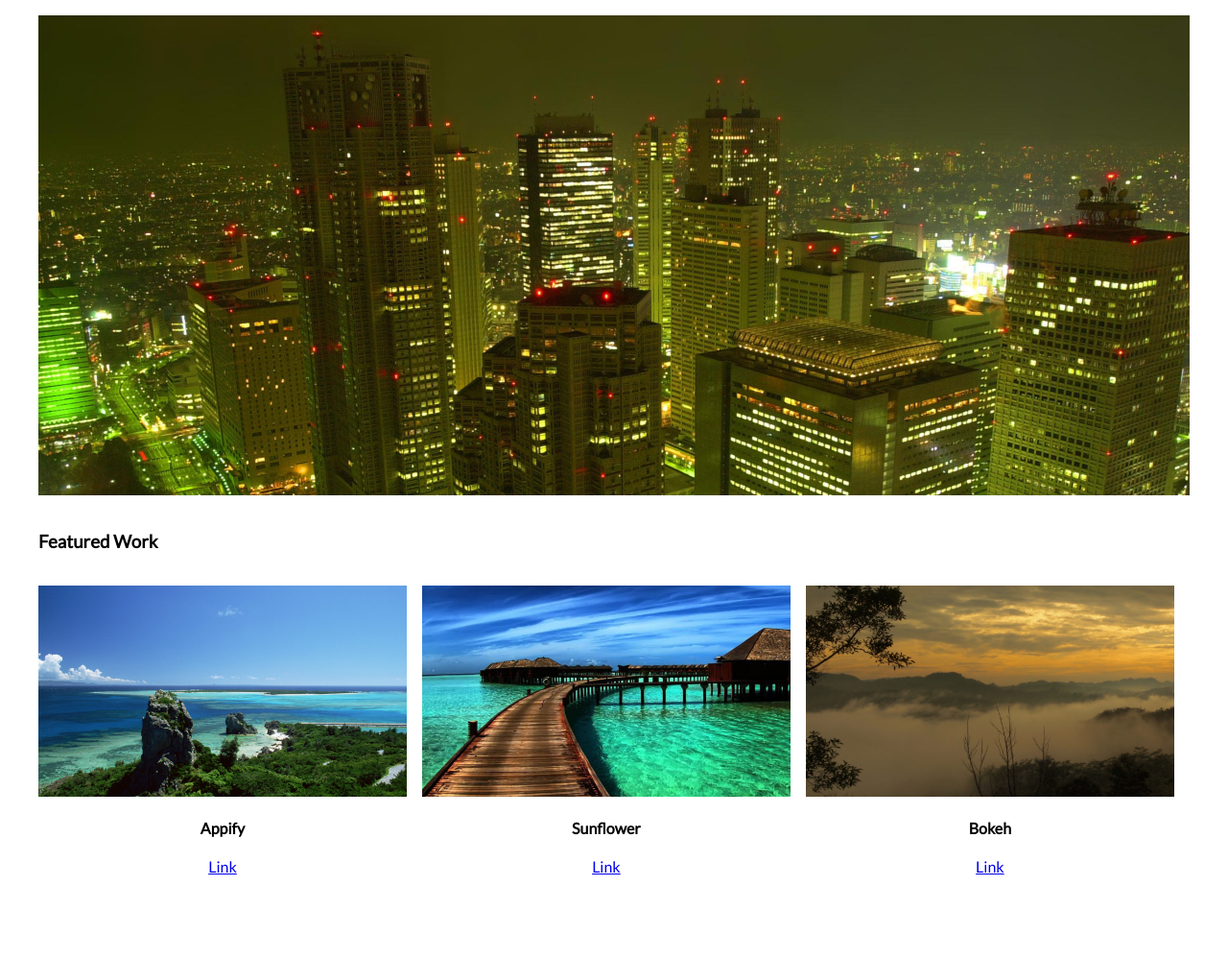
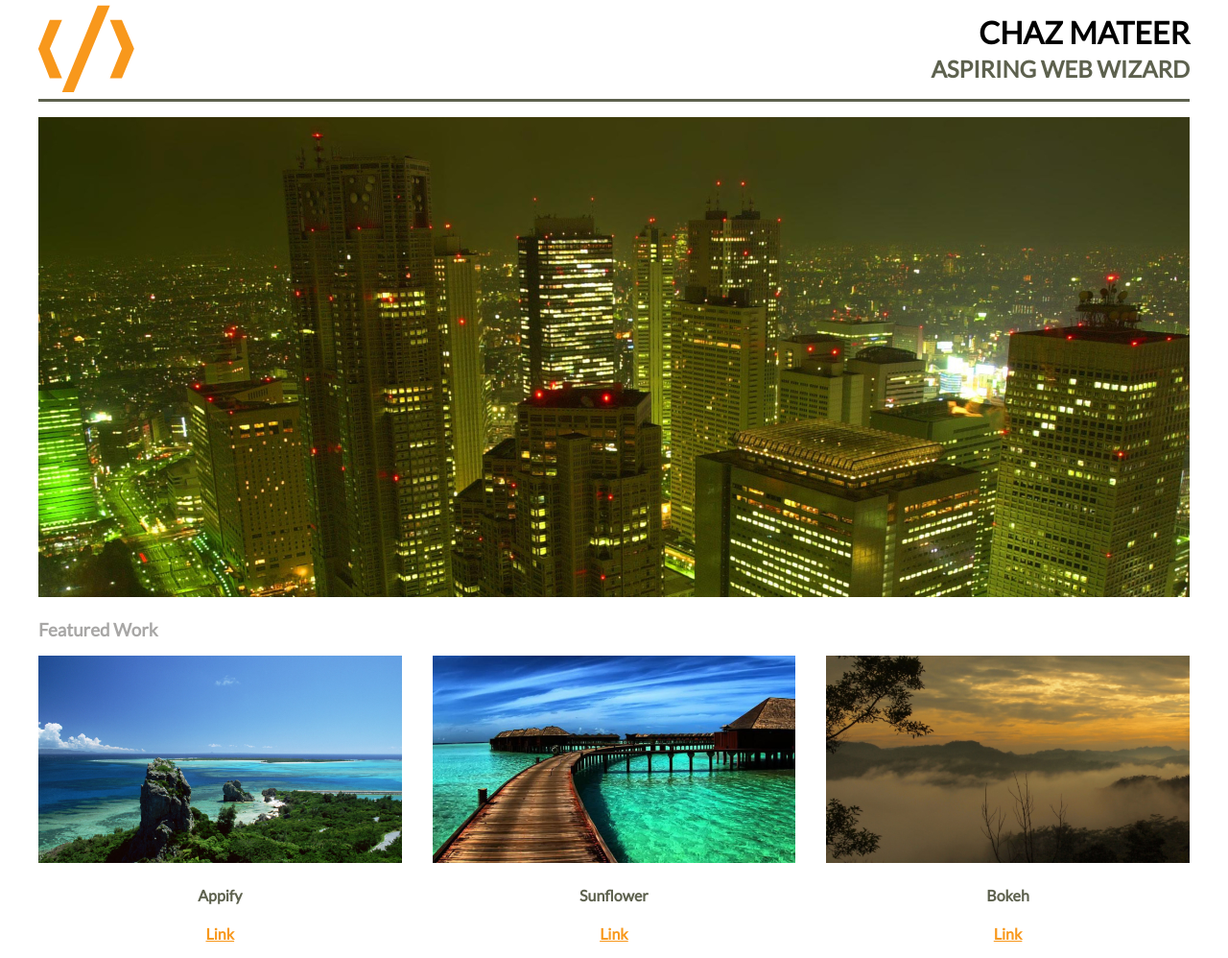
Before and after one commit to cwmat/Udacity_FED_01_PortfolioSite, a website: page index.html in a window 1280 px wide. Shown: the whole page at 96% size. Before the commit the page ends 928 px from the top, so only its background shows below. Drawn offline with nearby package versions, Linux system fonts and the light colour scheme.

Commit message:
Finished skeleton, now styling.

```diff
--- a/css/main.css
+++ b/css/main.css
@@ -6,8 +6,8 @@ Chaz Mateer
 /*
 Colors
 Orange: #F8981C
-Light Greay: #BCBBBB
-Dark Grey: #747704
+Light Greay: #bbbab9
+Dark Grey: #5d614e
 */
 
 /* For testing */
@@ -94,22 +94,71 @@ img {
   height: auto;
 }
 
-a  {
-
+a {
+  font-weight: bold;
 }
 
-.feature {
-  margin-left: -0.5em;
-  margin-right: -0.5em;
+a:link {
+  color: #F8981C;
+}
+
+a:visited {
+  color: #cc7d17;
+}
+
+a:hover {
+  color: #ffa61d;
+}
+
+a:active {
+  color: #ffebcb;
+}
+
+.padding-row {
+  margin-left: -1em;
+  width: calc(100% + 2em);
 }
 
 .center-text {
   text-align: center;
-  padding-left: 0.5em;
-  padding-right: 0.5em;
+  position: relative;
+  padding: 0 1em;
 }
 
 .hero {
   max-height: 500px;
   padding: 0;
 }
+
+.text-uppercase {
+  text-transform: uppercase;
+}
+
+.text-right {
+  text-align: right;
+}
+
+h1 {
+  margin: 0.5em 0 0 0;
+  color: #000000;
+}
+
+h2{
+  color: #5d614e;
+  margin: 0;
+  margin-top: 0.2em;
+}
+
+h3 {
+  margin: 0;
+  margin-top: 0.2em;
+  color: #a8a7a6;
+}
+
+h4 {
+  color: #5d614e;
+}
+
+header {
+  border-bottom: solid #5d614e;
+}
--- a/index.html
+++ b/index.html
@@ -13,8 +13,8 @@ Chaz Mateer
   <meta name="author" content="https://github.com/cwmat">
   <meta name="viewport" content="width=device-width, minimum-scale=1.0, initial-scale=1.0, user-scalable=yes">
   <meta itemprop="name" content="Udacity Nano Degree Project 1 Portfolio Site for Chaz Mateer">
-  <!--Icon from: https://useiconic.com-->
-  <meta itemprop="image" content="images/icon.png">
+  <!--Icon adapted from: https://useiconic.com-->
+  <meta itemprop="image" content="images/icon.svg">
   <meta name="mobile-web-app-capable" content="yes">
   <meta id="theme-color" name="theme-color" content="#F8981C">
 
@@ -28,7 +28,15 @@ Chaz Mateer
 <div class="grid">
 
   <header class="row">
+    <div class="col-6">
+      <!--Icon adapted from: https://useiconic.com-->
+      <img src="images/icon.svg" height="100px" width="100px" alt="Logo.">
+    </div>
 
+    <div class="col-6 text-uppercase text-right">
+      <h1>Chaz Mateer</h1>
+      <h2>Aspiring Web Wizard</h2>
+    </div>
   </header>
 
   <main>
@@ -46,7 +54,7 @@ Chaz Mateer
       </div>
     </section>
 
-    <section class="row feature">
+    <section class="row padding-row">
       <div class="col-4 center-text">
         <picutre>
           <img src="images/Temp2.jpg" alt="Replace">
```
Also changed, not shown: images/icon.svg (added).
